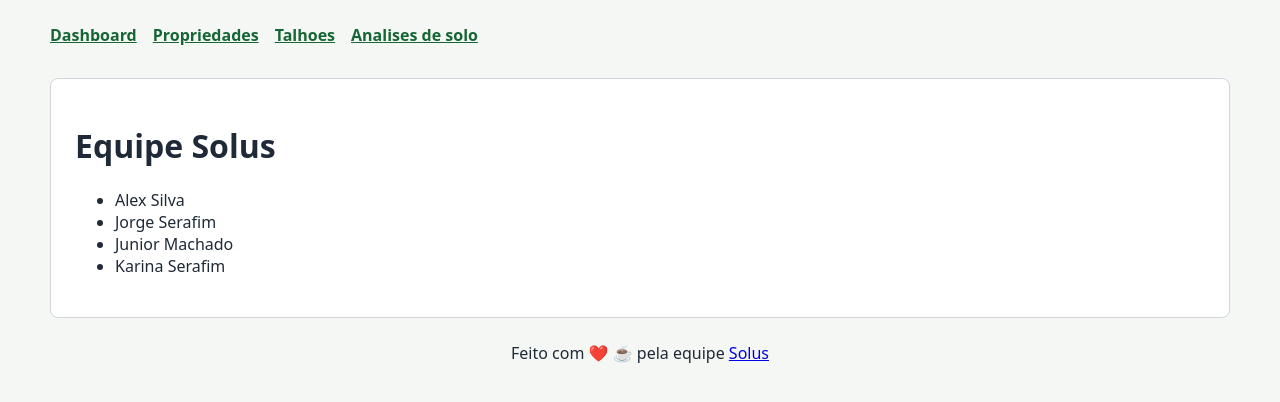
After one commit to alexhctp/solum, a PHP site: page /equipe.php in a window 1280 px wide. The commit adds this page. Shown: the top 402 px of the page. Run offline with PHP 8.4, Linux system fonts and the light colour scheme.

Commit message:
Inclusão de equipe

```diff
--- /dev/null
+++ b/equipe.php
@@ -0,0 +1,15 @@
+<?php
+
+declare(strict_types=1);
+
+require_once __DIR__ . '/src/bootstrap.php';
+
+renderHeader('Equipe Solus');
+?>
+<ul>
+    <li>Alex Silva</li>
+    <li>Jorge Serafim</li>
+    <li>Junior Machado</li>
+    <li>Karina Serafim</li>
+</ul>
+<?php renderFooter(); ?>
--- a/src/bootstrap.php
+++ b/src/bootstrap.php
@@ -129,6 +129,7 @@ function renderHeader(string $title): void
             th { background: #f3f4f6; }
             .table-wrap { overflow-x: auto; }
             small { color: #4b5563; font-weight: 400; }
+            footer { margin-top: 1.5rem; text-align: center; }
         </style>
     </head>
     <body>
@@ -150,6 +151,9 @@ function renderFooter(): void
 {
     ?>
         </main>
+        <footer>
+            Feito com ❤️ ☕ pela equipe <a href="equipe.php">Solus</a>
+        </footer>
     </body>
     </html>
     <?php
```
